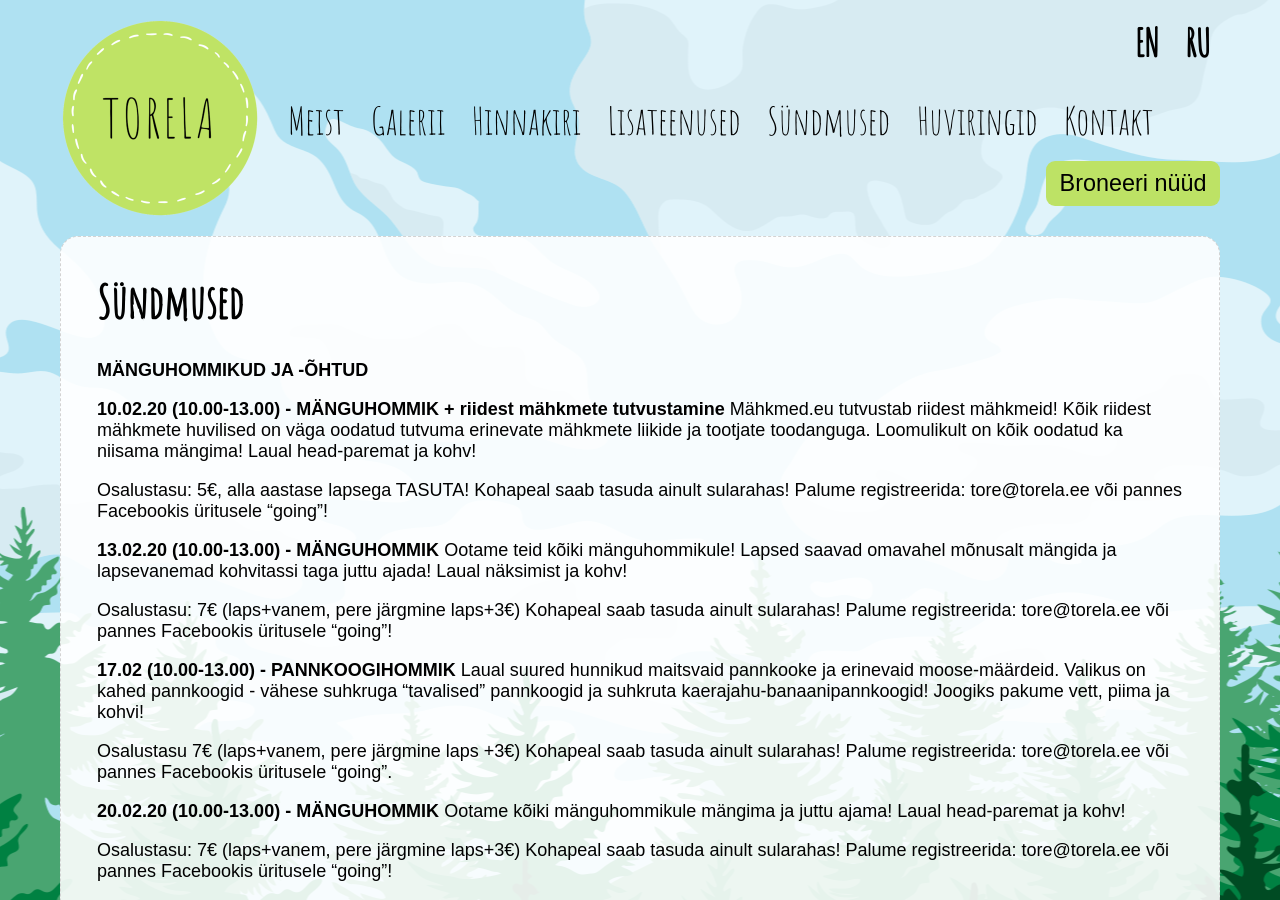
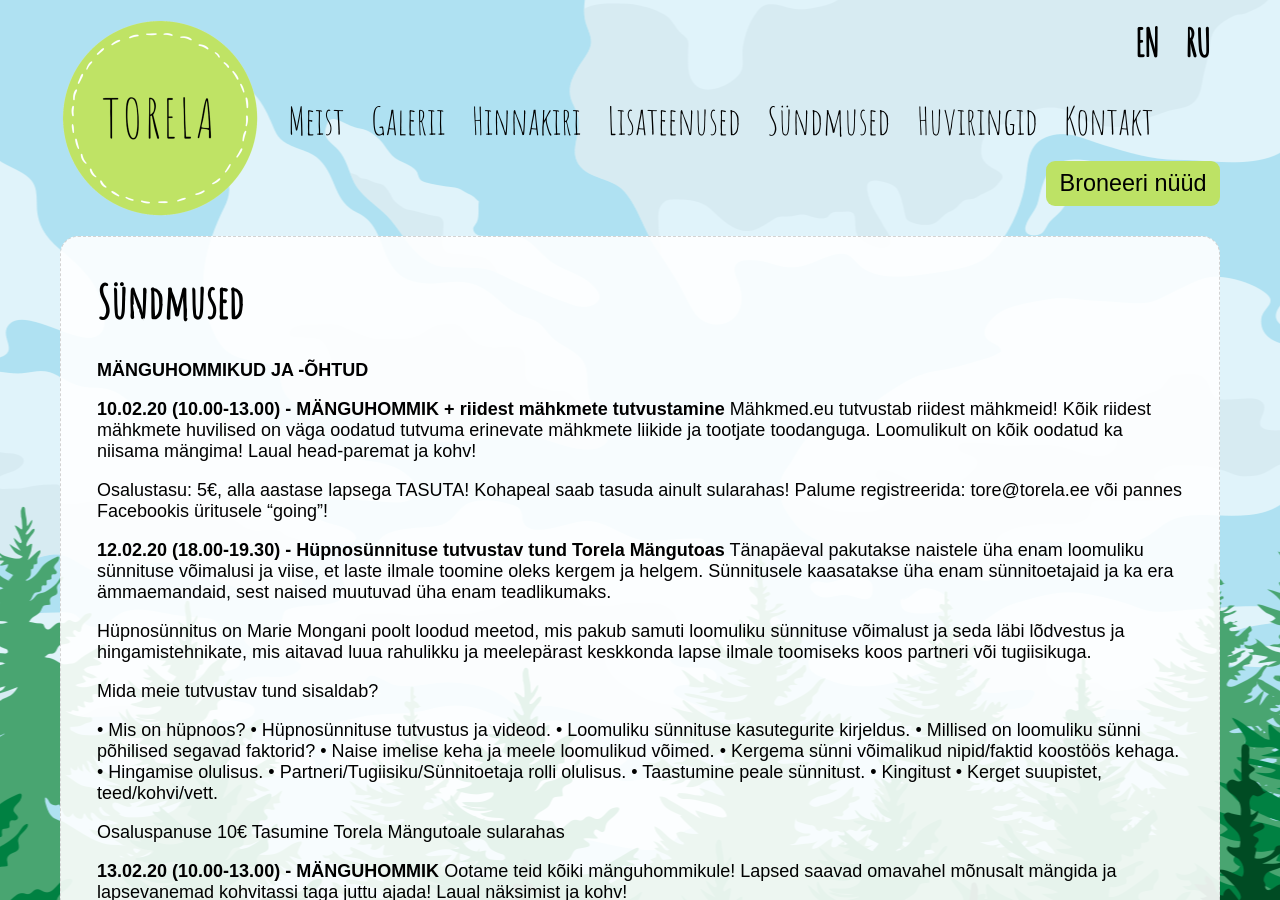
Before and after one commit to mypsik/torela, a Jekyll site: the page built from syndmused/index.md, in a window 1280 px wide and 900 px high. Built offline with Jekyll 4.4.1, drawn with Linux system fonts in a browser that asks for light colours.

Commit message:
Update index.md

```diff
--- a/syndmused/index.md
+++ b/syndmused/index.md
@@ -18,6 +18,27 @@ Osalustasu: 5€, alla aastase lapsega TASUTA!
 Kohapeal saab tasuda ainult sularahas!
 Palume registreerida: tore@torela.ee või pannes Facebookis üritusele "going"!
 
+**12.02.20 (18.00-19.30) - Hüpnosünnituse tutvustav tund Torela Mängutoas**
+Tänapäeval pakutakse naistele üha enam loomuliku sünnituse võimalusi ja viise, et laste ilmale toomine oleks kergem ja helgem. Sünnitusele kaasatakse üha enam sünnitoetajaid ja ka era ämmaemandaid, sest naised muutuvad üha enam teadlikumaks.
+
+Hüpnosünnitus on Marie Mongani poolt loodud meetod, mis pakub samuti loomuliku sünnituse võimalust ja seda läbi lõdvestus ja hingamistehnikate, mis aitavad luua rahulikku ja meelepärast keskkonda lapse ilmale toomiseks koos partneri või tugiisikuga.
+
+Mida meie tutvustav tund sisaldab?
+
+•	Mis on hüpnoos?
+•	Hüpnosünnituse tutvustus ja videod.
+•	Loomuliku sünnituse kasutegurite kirjeldus.
+•	Millised on loomuliku sünni põhilised segavad faktorid?
+•	Naise imelise keha ja meele loomulikud võimed.
+•	Kergema sünni võimalikud nipid/faktid koostöös kehaga.
+•	Hingamise olulisus.
+•	Partneri/Tugiisiku/Sünnitoetaja rolli olulisus.
+•	Taastumine peale sünnitust.
+•	Kingitust
+•	Kerget suupistet, teed/kohvi/vett.
+
+Osaluspanuse 10€
+Tasumine Torela Mängutoale sularahas
 
 **13.02.20 (10.00-13.00) - MÄNGUHOMMIK**
 Ootame teid kõiki mänguhommikule! Lapsed saavad omavahel mõnusalt mängida ja lapsevanemad kohvitassi taga juttu ajada!
```
